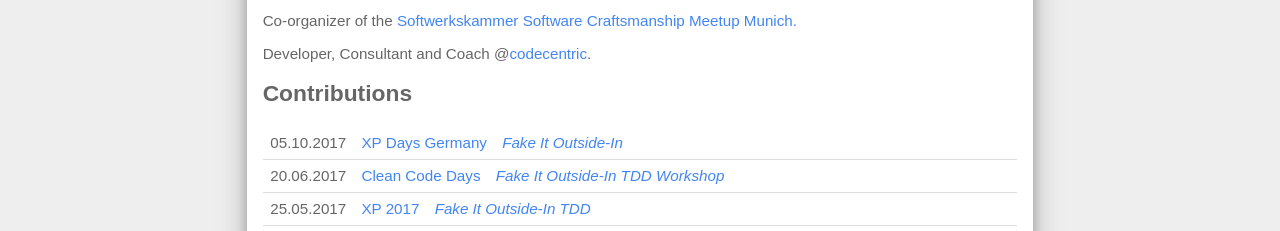
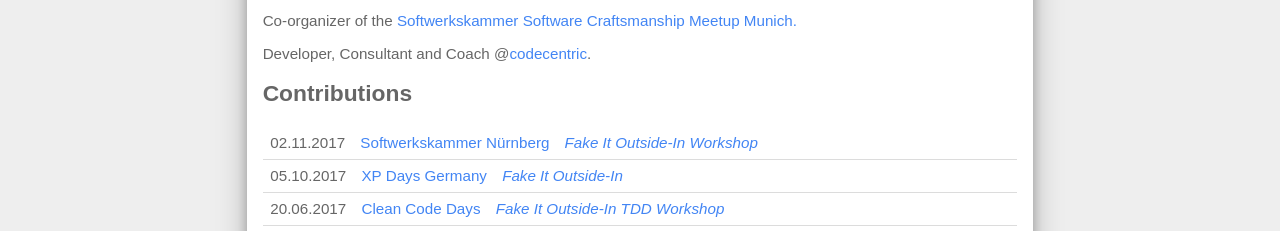
Before and after one commit to davidvoelkel/homepage, a plain HTML site: page davidvoelkel/index.html in a window 1280 px wide. Shown: the part 548-779 px from the top of the page. Drawn offline with Linux system fonts and the light colour scheme.

Commit message:
added Fake It SWK Nürnberg

```diff
--- a/davidvoelkel/index.html
+++ b/davidvoelkel/index.html
@@ -189,6 +189,11 @@
         <h2>Contributions</h2>
 		<table>
 		        <tr>
+		                <td>02.11.2017</td>
+		                <td><a href="https://www.softwerkskammer.org/groups/nuernberg">Softwerkskammer Nürnberg</a></td>
+		                <td><a href="https://www.softwerkskammer.org/activities/Treffen_51_SWK_Nuernberg_David_Voelkel_Fake_It_Outside_In_TDD">Fake It Outside-In Workshop</a></td>
+		        </tr>
+		        <tr>
 		                <td>05.10.2017</td>
 		                <td><a href="http://www.xpdays.de">XP Days Germany</a></td>
 		                <td><a href="http://www.xpdays.de/2017/sessions/157-fake-it-outside-in-tdd.html">Fake It Outside-In </a></td>
```
